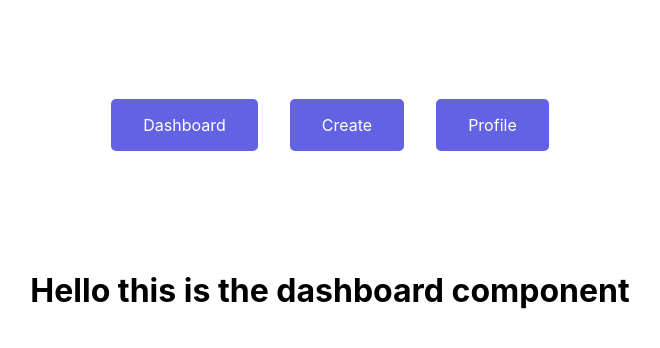
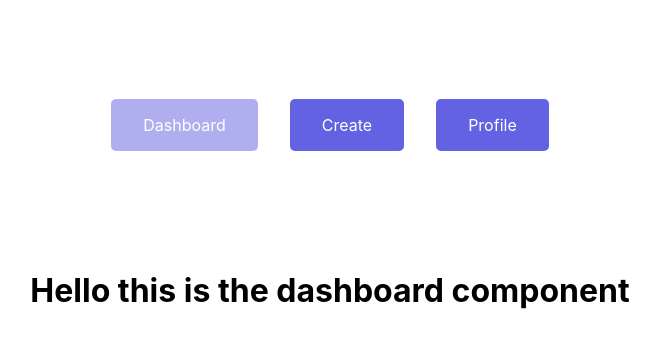
Before and after one commit to julezfitz/GetS-itDone, a React (Create React App) app in the folder client/: page / in a window 1280 px wide. In both pictures the pointer is over the link "Dashboard". Shown: the top 348 px of the page, without its empty margins (310-970 px from the left). Built offline with nearby package versions, Linux system fonts and the light colour scheme.

Commit message:
Minor css change

```diff
--- a/client/src/App.css
+++ b/client/src/App.css
@@ -56,4 +56,9 @@
   color: white;
   border-radius: 5px;
   text-decoration: none;
+  transition: 300ms ease;
 }
+
+.demo-links a:hover {
+  opacity: 0.5;
+}
```
